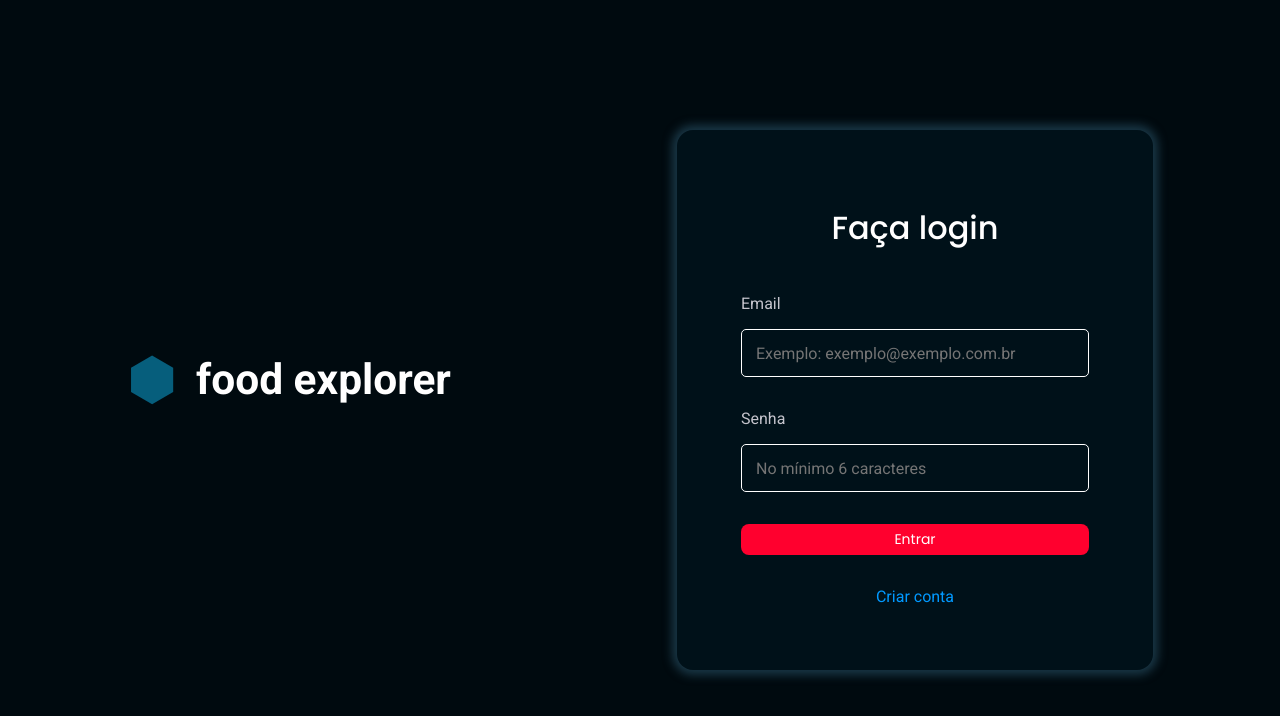
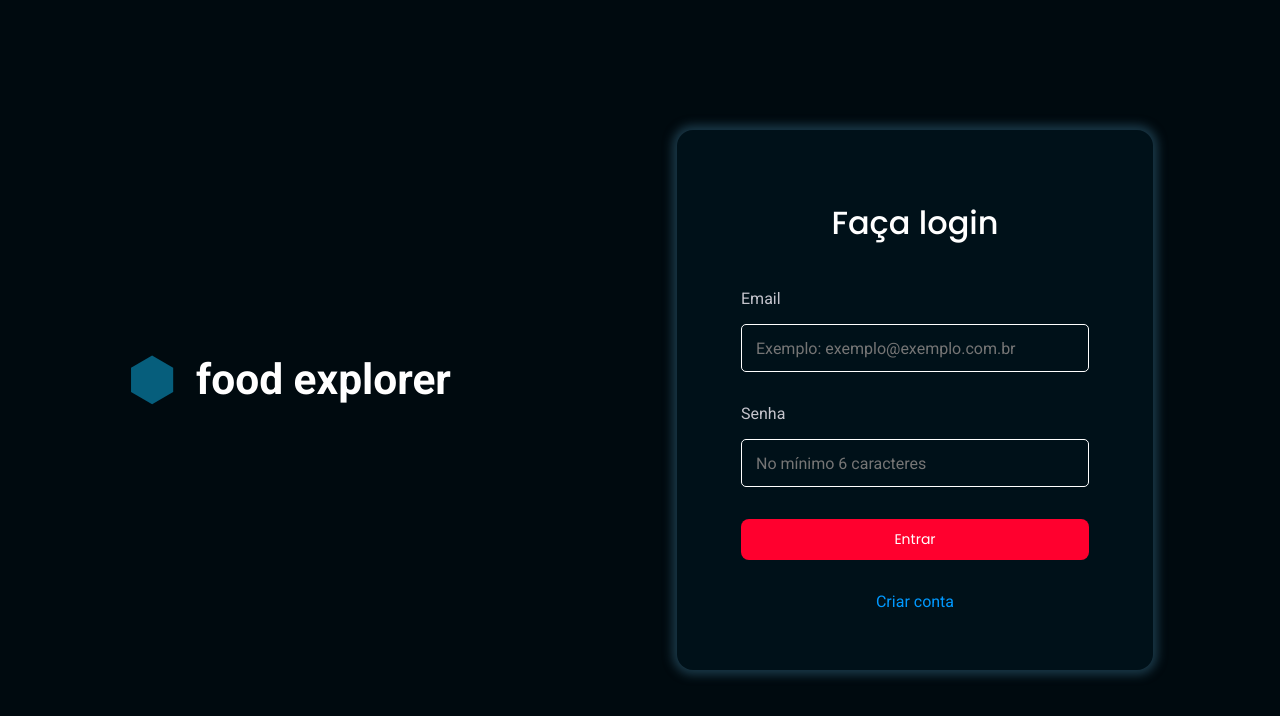
Before and after one commit to kenichi-akira/Matt-Food-Explorer-Frontend, a React (Vite) app: page / in a window 1280 px wide. Shown: the top 716 px of the page. Built offline with nearby package versions, Linux system fonts and the light colour scheme.

Commit message:
Update styles.js

```diff
--- a/src/components/Button/styles.js
+++ b/src/components/Button/styles.js
@@ -2,8 +2,9 @@ import styled from "styled-components";
 
 export const Container = styled.button`
   width: 100%;
-  height: 4.8rem;
+  height: 5.6rem;
 
+  padding: 1rem 2rem;
   border: none;
   border-radius: 0.8rem;
   background: ${({ theme }) => theme.COLORS.RED};
```
